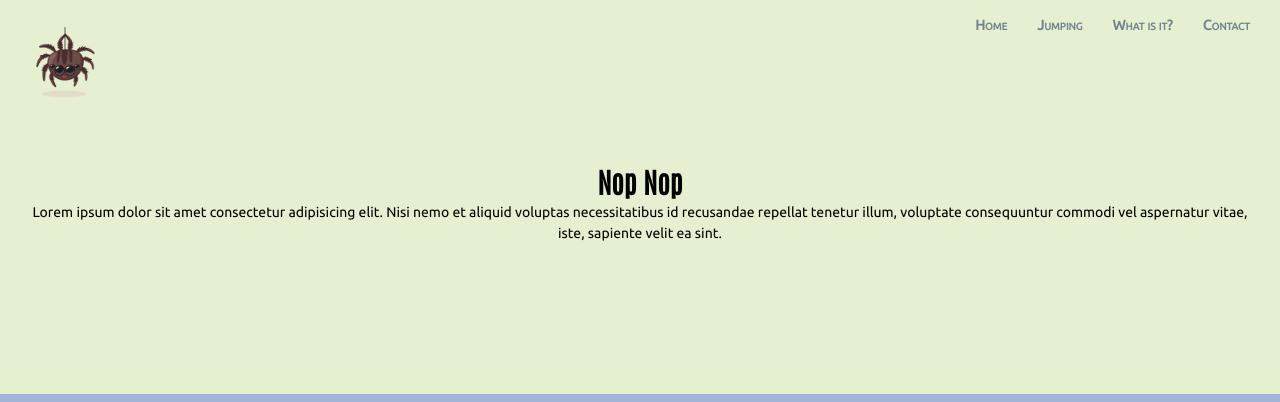
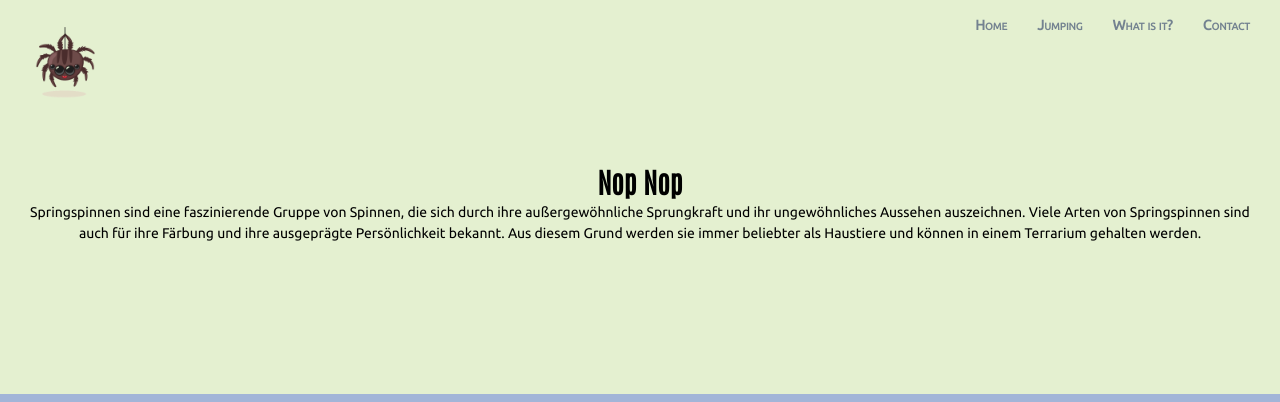
Before and after one commit to Bepixeled/wireframe, a plain HTML site: page index.html in a window 1280 px wide. Shown: the top 402 px of the page. Drawn offline with Linux system fonts and the light colour scheme.

Commit message:
Update index.html
Added more text

```diff
--- a/index.html
+++ b/index.html
@@ -22,9 +22,7 @@
     </nav>
     <header id="home">
         <h1>Nop Nop</h1>
-        <p>Lorem ipsum dolor sit amet consectetur adipisicing elit. Nisi nemo et aliquid voluptas necessitatibus id
-            recusandae repellat tenetur illum, voluptate consequuntur commodi vel aspernatur vitae, iste, sapiente velit
-            ea sint.
+        <p>Springspinnen sind eine faszinierende Gruppe von Spinnen, die sich durch ihre außergewöhnliche Sprungkraft und ihr ungewöhnliches Aussehen auszeichnen. Viele Arten von Springspinnen sind auch für ihre Färbung und ihre ausgeprägte Persönlichkeit bekannt. Aus diesem Grund werden sie immer beliebter als Haustiere und können in einem Terrarium gehalten werden.
         </p>
     </header>
     <main>
```
